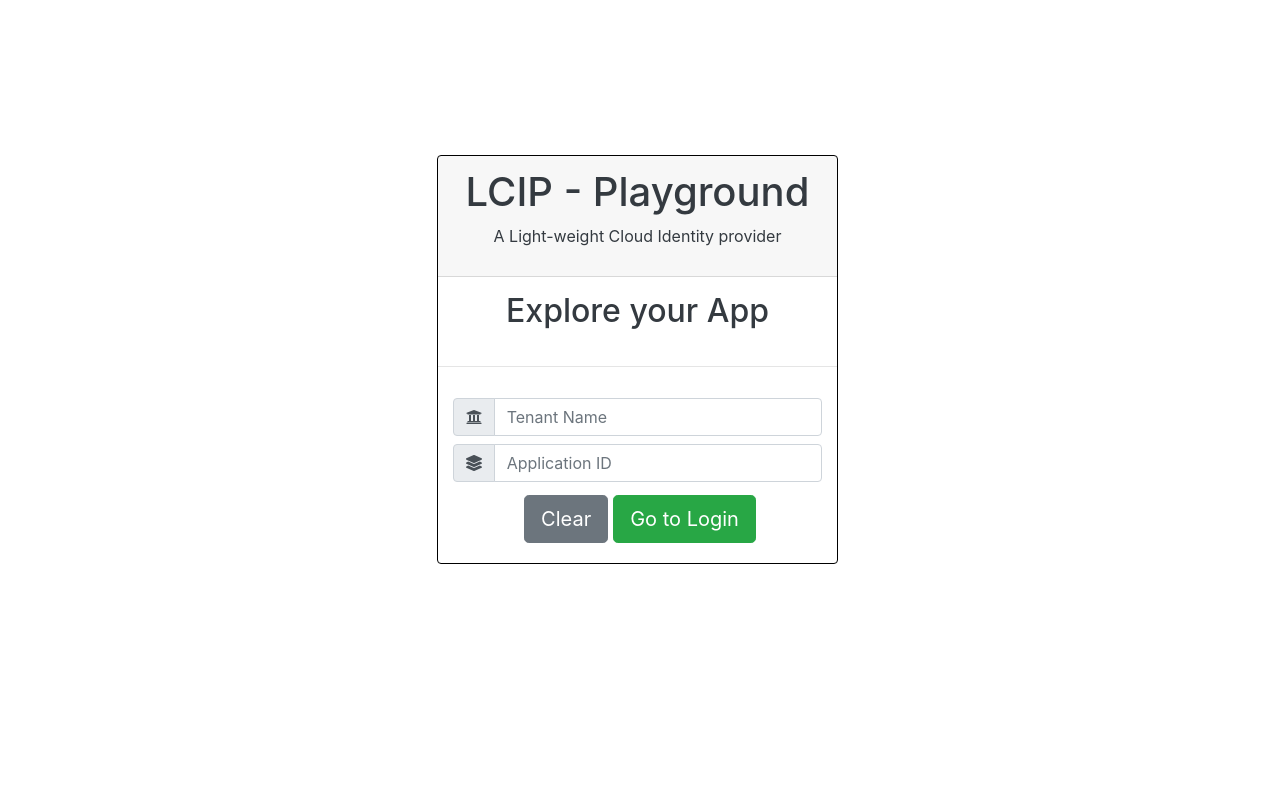
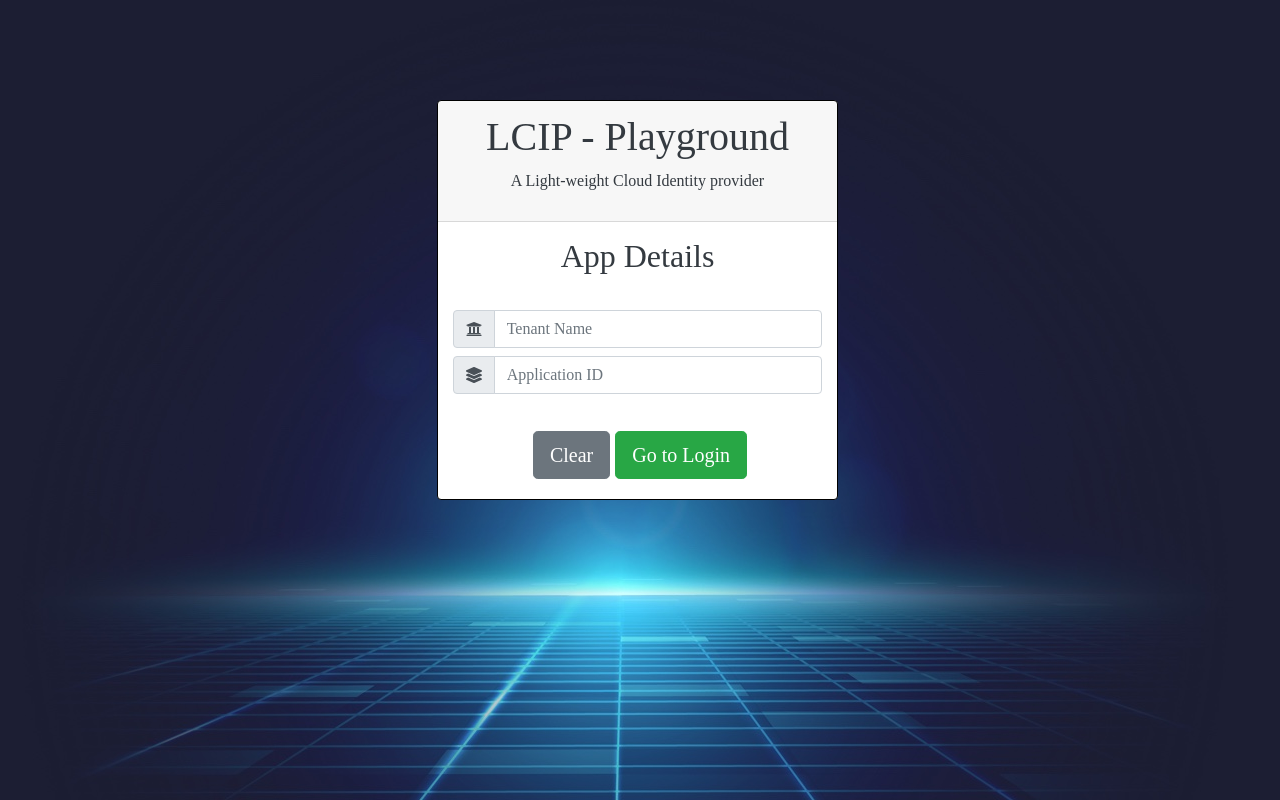
Before and after one commit to kasthuriraajan/lcip-playground, a React (Create React App) app: page / in a window 1280 px wide. Built offline with nearby package versions, Linux system fonts and the light colour scheme.

Commit message:
Update design

```diff
--- a/public/index.html
+++ b/public/index.html
@@ -9,7 +9,9 @@
       name="description"
       content="Web site created using create-react-app"
     />
+    <link rel="stylesheet" href="lcip.css">
     <link rel="apple-touch-icon" href="%PUBLIC_URL%/logo192.png" />
+    <link rel="stylesheet" href="https://cdnjs.cloudflare.com/ajax/libs/font-awesome/4.7.0/css/font-awesome.min.css">
     <!--
       manifest.json provides metadata used when your web app is installed on a
       user's mobile device or desktop. See https://developers.google.com/web/fundamentals/web-app-manifest/
@@ -24,7 +26,7 @@
       work correctly both with client-side routing and a non-root public URL.
       Learn how to configure a non-root public URL by running `npm run build`.
     -->
-    <title>React App</title>
+    <title>LCIP Playground</title>
   </head>
   <body>
     <noscript>You need to enable JavaScript to run this app.</noscript>
--- /dev/null
+++ b/public/lcip.css
@@ -0,0 +1,81 @@
+.login-page {
+    padding-top: 100px;
+    background-image: url(bg2.png);
+    height: 100%;
+}
+
+.app-page {
+    padding-top: 100px;
+    height: 100%;
+    background-image: url(bg1.jpg);
+}
+
+.primaryNav {
+    background-color: #0c3352 !important;
+}
+
+.profile {
+    font-family: 'Trebuchet MS', sans-serif;
+    font-size: 1.5em !important;
+}
+
+.secondaryNav {
+    background-color: #236684 !important;
+    width: 16rem;
+}
+
+body > #root > div {
+    height: 100vh;
+}
+
+body {
+    min-height: 100% !important;;
+    margin: 0;
+    padding: 0;
+    font-family: Montserrat !important;;
+}
+html {
+    min-height: 100% !important;
+    height: 100%;
+    font-family: Montserrat !important;;
+}
+
+/* Style buttons */
+.buttonload {
+    background-color: #4CAF50 !important; /* Green background */
+    border: none; /* Remove borders */
+    color: white; /* White text */
+    font-size: 16px; /* Set a font size */
+    z-index:999;
+    opacity: 1 !important;
+}
+
+.buttonload2 {
+    position: absolute !important;
+    height: 51px !important;
+    top: 50% !important;
+    z-index: 999 !important;
+    margin-left: -174px !important;
+    padding-right: 2px !important;
+    opacity: 1.0 !important;
+    font-size: 28px !important;
+    color: black !important;
+    background-color: Transparent !important;
+    background-repeat: no-repeat;
+    outline: none !important;
+    border-color: Transparent !important;
+}
+
+.loader {
+    background: rgba(0,0,0,.5) url('../Images/ajax-loader-bright.gif') no-repeat;
+    width:100%;
+    height:100%;
+    position:fixed;
+    top:0;
+    left:0;
+    z-index:999;
+}
+
+.loader2 {
+    opacity: 0.5;
+}
--- a/src/App.js
+++ b/src/App.js
@@ -64,16 +64,15 @@ class App extends Component{
 
 
         var playground = (
-            <Row className="justify-content-md-center">
+            <Row className="justify-content-md-center app-page">
             <Col lg="4" md="4" sm="4">
             <Card text = "dark" className="text-center"
-            style={{ marginTop:'5px', marginRight:'5px', borderColor:'black'}}>
+            style={{ marginRight:'5px', borderColor:'black'}}>
             <Card.Header>
                 <h1> LCIP - Playground</h1>
                 <p>A Light-weight Cloud Identity provider</p>
             </Card.Header>
-            <Card.Title  style={{ marginTop:'15px'}}><h2>Explore your App</h2></Card.Title>
-            <hr/>
+            <Card.Title  style={{ marginTop:'15px'}}><h2>App Details</h2></Card.Title>
                 <Form style={{ margin:'15px'}} onSubmit={this.handleSubmit}>
                     <InputGroup className="mb-2 mr-sm-2">
                         <InputGroup.Prepend>
@@ -89,6 +88,7 @@ class App extends Component{
                         <Form.Control type="text" name="appId" value={this.state.appId} placeholder="Application ID"
                         onChange ={this.handleChange} required/>
                     </InputGroup>
+                    <br/>
                     <Button variant="secondary" type='button' onClick={this.clear} size="lg" style={{ margin:'5px'}}>Clear</Button>
                     <Button variant="success" type='submit' value="Submit" size="lg" >Go to Login</Button>
                 </Form>
@@ -98,7 +98,7 @@ class App extends Component{
         );
         return(
             <div>
-               {isLoggedIn?<Dashboard loginState={this.logout}/> : <div style={{ marginTop:'150px'}}> {(isPlayground? playground : form )}</div>}
+               {isLoggedIn?<Dashboard loginState={this.logout}/> : <>{(isPlayground? playground : form )}</>}
             </div>
 
         );
--- a/src/dashboard.js
+++ b/src/dashboard.js
@@ -33,10 +33,10 @@ class Dashboard extends Component{
         return(
         <div>
 {/*------------------------------- Navbar ------------------------------------- */}
-        <Navbar bg="dark" variant="dark" sticky="top" >
+        <Navbar variant="dark" sticky="top" className="primaryNav">
             <Navbar.Brand href="#home"><h1>Demo App </h1></Navbar.Brand>
              <Nav className="ml-auto">
-                <Navbar.Brand>This is a demo application</Navbar.Brand>
+                <Navbar.Brand className="profile">This is a Demo Application</Navbar.Brand>
                 <Button variant="danger" type='button' onClick={this.logout}>Logout</Button>
             </Nav>
         </Navbar>
@@ -69,7 +69,7 @@ class Dashboard extends Component{
         </Card>
 
 {/*------------------------------- Footer ------------------------------------- */}
-        <Navbar bg="dark" variant="dark" fixed="bottom" className="justify-content-center">
+        <Navbar variant="dark" fixed="bottom" className="justify-content-center primaryNav">
             <Navbar.Brand >Copyright&#169; 2021</Navbar.Brand>
         </Navbar>
 
--- a/src/login.js
+++ b/src/login.js
@@ -112,16 +112,16 @@ class Login extends Component{
 
     render(){
         return(
-            <Row className="justify-content-md-center">
+            <Row className={ this.state.isLoginProcess? "justify-content-md-center login-page loader2" : "justify-content-md-center login-page" } >
                 <Col lg="4" md="4" sm="4">
                 <Card text = "dark" className="text-center"
-                style={{ marginTop:'5px', marginRight:'5px', borderColor:'black'}}>
+                style={{ marginRight:'5px', borderColor:'black'}}>
                 <Card.Header>
                     <h1> LCIP </h1>
-                    <p>A Light-weight Cloud Identity provider</p>
+                    <p>Light-weight Cloud Identity Provider</p>
                 </Card.Header>
                 <Card.Title  style={{ marginTop:'15px'}}><h2>Login</h2></Card.Title>
-                <hr/>
+                {/* <hr/>    */}
                     <Form style={{ margin:'15px'}} onSubmit={this.handleSubmit}>
                         <InputGroup className="mb-2 mr-sm-2">
                             <InputGroup.Prepend>
@@ -139,7 +139,16 @@ class Login extends Component{
                         </InputGroup>
                         <Button variant="secondary" type='button' onClick={this.cancel} size="lg" style={{ margin:'5px'}}>Cancel</Button>
                         <Button variant="primary" type="submit" value="Submit" size="lg">Login</Button>
-                        {this.state.isLoginProcess?(<h2>Login process is happening</h2>):null}
+                        { this.state.isLoginProcess && (
+                               <>
+                                <br/>
+                                <Button className="buttonload2" >
+                                    <i class="fa fa-refresh fa-spin"/>
+                                        Login process is happening
+                                </Button>
+                               </>
+                            )
+                        }
                     </Form>
                     <Card.Footer className="text-muted">Are you new to LCIP ? <Button variant="secondary"
                          type='button' size="lg" onClick={this.toRegister}>Register Here</Button></Card.Footer>
--- a/src/register.js
+++ b/src/register.js
@@ -55,13 +55,13 @@ class Register extends Component{
 
     render(){
         return(
-        <Row className="justify-content-md-center">
+        <Row className="justify-content-md-center login-page">
             <Col lg="4" md="4" sm="4">
             <Card text = "dark" className="text-center"
             style={{ marginTop:'5px', marginRight:'5px', borderColor:'black'}}>
             <Card.Header>
                 <h1> LCIP </h1>
-                <p>A Light-weight Cloud Identity provider</p>
+                <p>Light-weight Cloud Identity Provider</p>
             </Card.Header>
             <Card.Title  style={{ marginTop:'15px'}}><h2>Register Here</h2></Card.Title>
             <hr/>
```
Also changed, not shown: public/bg1.jpg (added), public/bg2.png (added).
